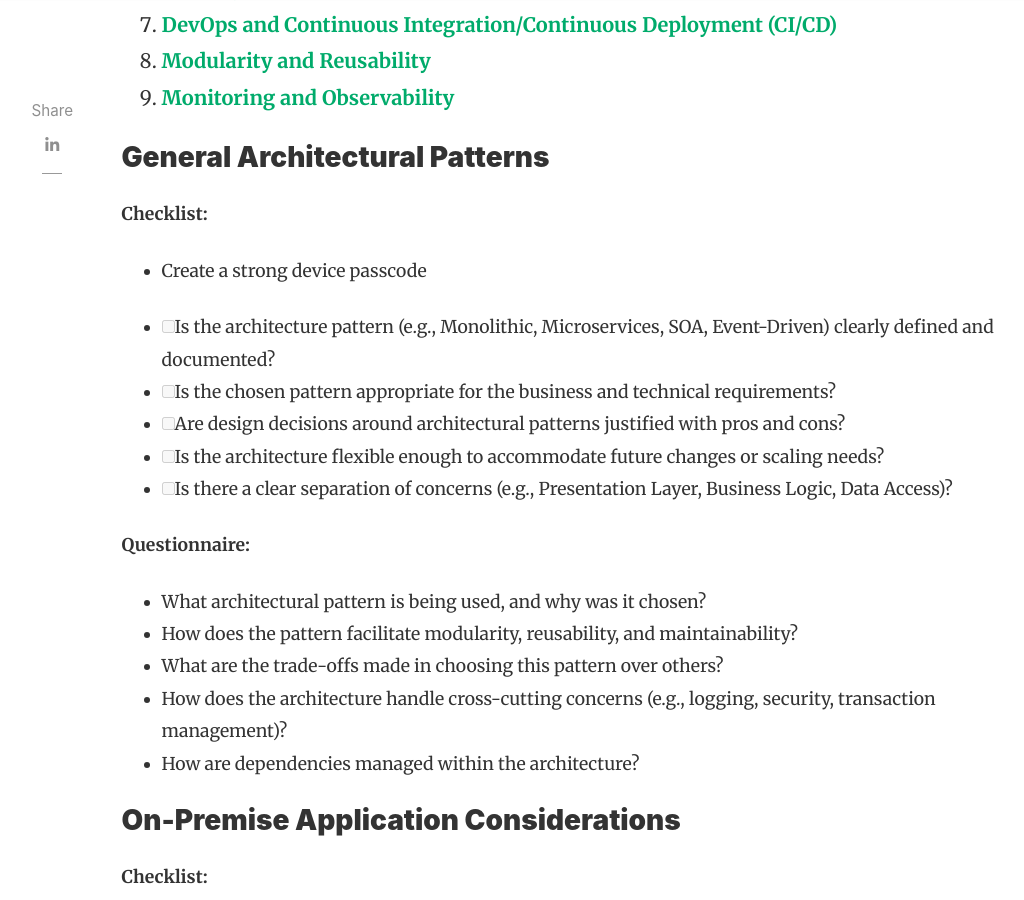
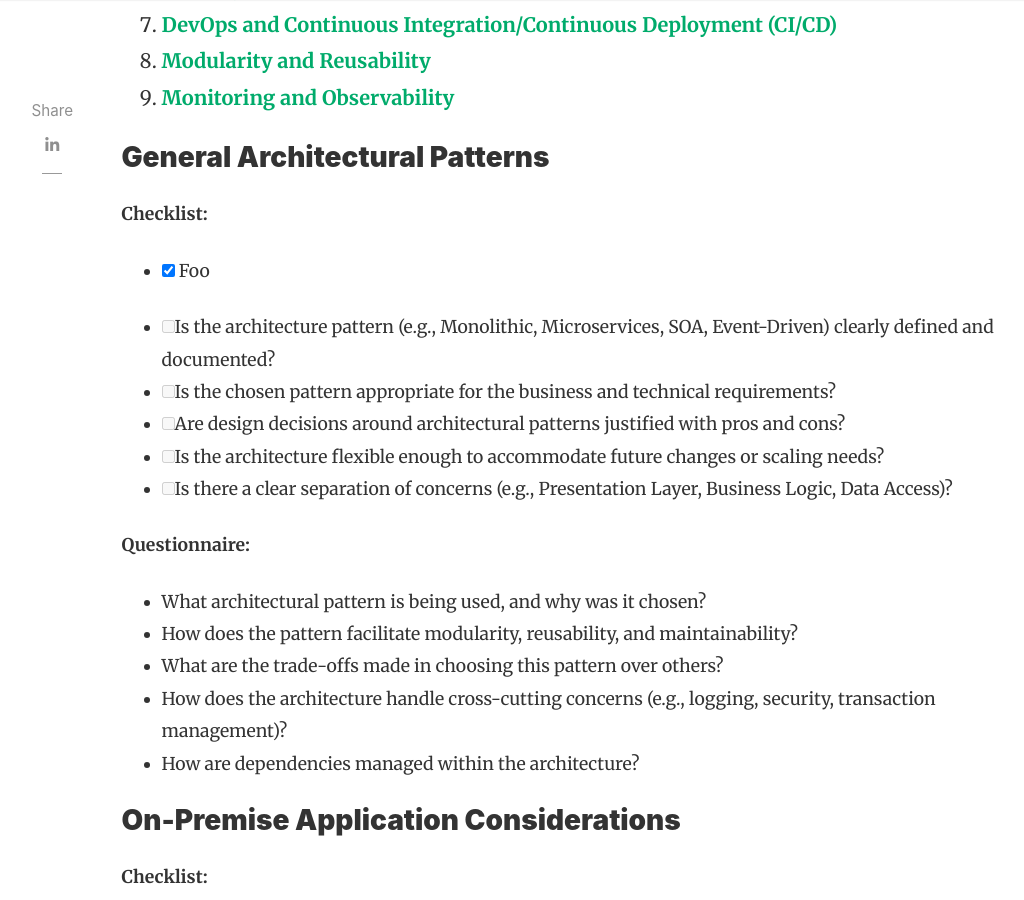
Before and after one commit to arcdesign/arcdesign.github.io, a Jekyll site: the page built from _posts/2024-08-14-arc-patterns.md, in a window 1280 px wide and 900 px high, scrolled down 1144 px. Shown: the whole window, without its empty margins (66-1090 px from the left). Built offline with Jekyll 4.4.1, drawn with Linux system fonts in a browser that asks for light colours; nearby versions of some CDN libraries; comment, search, counter and statistics services are not loaded.

Commit message:
Update 2024-08-14-arc-patterns.md

```diff
--- a/_posts/2024-08-14-arc-patterns.md
+++ b/_posts/2024-08-14-arc-patterns.md
@@ -13,10 +13,10 @@ hidden: true
 ### **General Architectural Patterns**
 
 **Checklist:**
-<ul class="ck ck-todolist">
-  <li class="ck-todolist__item">
-    <span class="ck-todolist__item-checkbox"></span>
-    <span class="ck-todolist__item-content">Create a strong device passcode</span>
+<ul>
+  <li>
+     <input type="checkbox" checked>
+     Foo
   </li>
 </ul>
 - [ ] Is the architecture pattern (e.g., Monolithic, Microservices, SOA, Event-Driven) clearly defined and documented?
```
